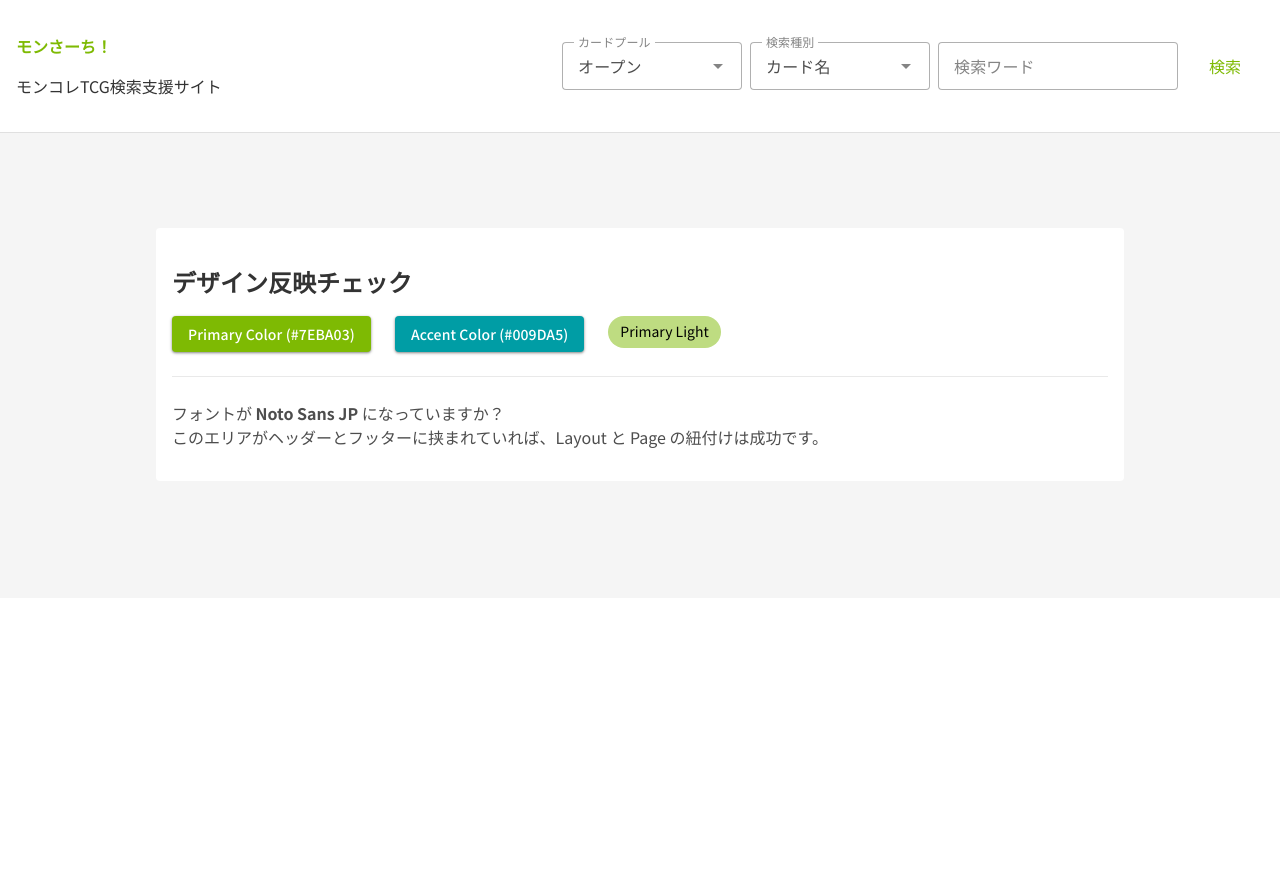
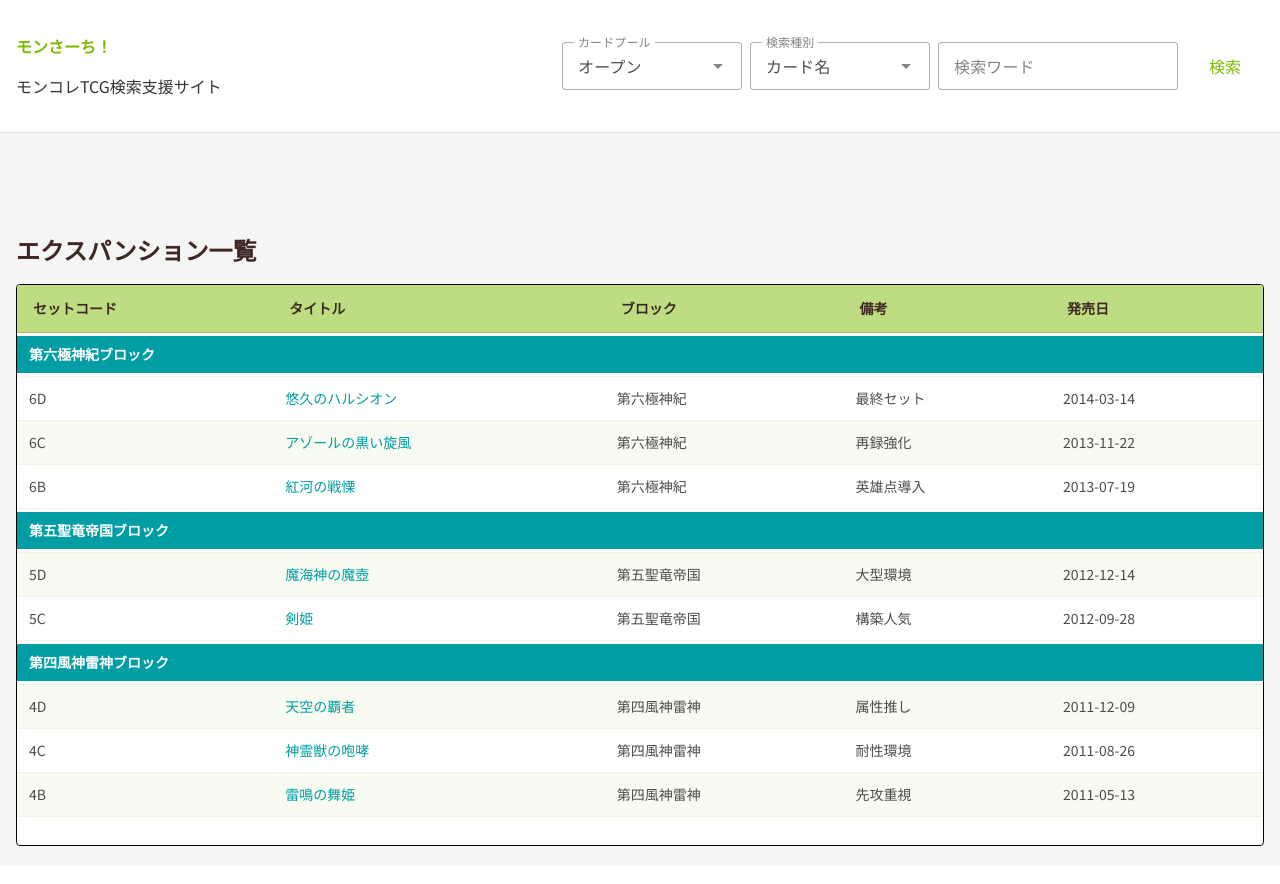
Before and after one commit to Oosunakun/monsearch, a Nuxt app: page / in a window 1280 px wide. Shown: the top 884 px of the page. Before the commit the page ends 800 px from the top, so only its background shows below. Built offline with nearby package versions, Linux system fonts and the light colour scheme.

Commit message:
add: vueファイルへの変換（index.html）

```diff
--- a/app/pages/index.vue
+++ b/app/pages/index.vue
@@ -1,32 +1,155 @@
+<script setup lang="ts">
+type ExpansionBase = {
+  id: string
+  kind: 'item'
+  setCode: string
+  title: string
+  block: string
+  note: string
+  releaseDate: string
+  zebra: boolean
+}
+
+type ExpansionSection = {
+  id: string
+  kind: 'section'
+  sectionTitle: string
+}
+
+type ExpansionRow = ExpansionBase | ExpansionSection
+
+type ExpansionSource = {
+  sectionTitle: string
+  rows: Omit<ExpansionBase, 'kind' | 'zebra'>[]
+}
+
+const headers = [
+  { title: 'セットコード', key: 'setCode', sortable: false },
+  { title: 'タイトル', key: 'title', sortable: false },
+  { title: 'ブロック', key: 'block', sortable: false },
+  { title: '備考', key: 'note', sortable: false },
+  { title: '発売日', key: 'releaseDate', sortable: false }
+]
+
+const sources: ExpansionSource[] = [
+  {
+    sectionTitle: '第六極神紀ブロック',
+    rows: [
+      { id: '6d', setCode: '6D', title: '悠久のハルシオン', block: '第六極神紀', note: '最終セット', releaseDate: '2014-03-14' },
+      { id: '6c', setCode: '6C', title: 'アゾールの黒い旋風', block: '第六極神紀', note: '再録強化', releaseDate: '2013-11-22' },
+      { id: '6b', setCode: '6B', title: '紅河の戦慄', block: '第六極神紀', note: '英雄点導入', releaseDate: '2013-07-19' }
+    ]
+  },
+  {
+    sectionTitle: '第五聖竜帝国ブロック',
+    rows: [
+      { id: '5d', setCode: '5D', title: '魔海神の魔壺', block: '第五聖竜帝国', note: '大型環境', releaseDate: '2012-12-14' },
+      { id: '5c', setCode: '5C', title: '剣姫', block: '第五聖竜帝国', note: '構築人気', releaseDate: '2012-09-28' }
+    ]
+  },
+  {
+    sectionTitle: '第四風神雷神ブロック',
+    rows: [
+      { id: '4d', setCode: '4D', title: '天空の覇者', block: '第四風神雷神', note: '属性推し', releaseDate: '2011-12-09' },
+      { id: '4c', setCode: '4C', title: '神霊獣の咆哮', block: '第四風神雷神', note: '耐性環境', releaseDate: '2011-08-26' },
+      { id: '4b', setCode: '4B', title: '雷鳴の舞姫', block: '第四風神雷神', note: '先攻重視', releaseDate: '2011-05-13' }
+    ]
+  }
+]
+
+const tableRows = computed<ExpansionRow[]>(() => {
+  const rows: ExpansionRow[] = []
+  let itemIndex = 0
+
+  for (const source of sources) {
+    rows.push({
+      id: `section-${source.sectionTitle}`,
+      kind: 'section',
+      sectionTitle: source.sectionTitle
+    })
+
+    for (const entry of source.rows) {
+      rows.push({
+        ...entry,
+        kind: 'item',
+        zebra: itemIndex % 2 === 1
+      })
+      itemIndex += 1
+    }
+  }
+
+  return rows
+})
+</script>
+
 <template>
-    <v-container>
-      <v-row>
-        <v-col cols="12">
-          <v-card variant="flat" class="pa-4">
-            <h2 class="text-h5 mb-4" :style="{ color: '#333333' }">
-              デザイン反映チェック
-            </h2>
+  <section>
+    <h2 class="text-h4 font-weight-bold mb-4" style="color: #3E2723;">
+      エクスパンション一覧
+    </h2>
 
-            <v-row>
-              <v-col cols="auto">
-                <v-btn color="primary">Primary Color (#7EBA03)</v-btn>
-              </v-col>
-              <v-col cols="auto">
-                <v-btn color="accent">Accent Color (#009DA5)</v-btn>
-              </v-col>
-              <v-col cols="auto">
-                <v-chip color="primary-light" variant="flat">Primary Light</v-chip>
-              </v-col>
-            </v-row>
+    <v-card variant="outlined">
+      <v-data-table
+        :headers="headers"
+        :items="tableRows"
+        item-value="id"
+        fixed-header
+        height="560"
+        density="comfortable"
+        hide-default-footer
+        items-per-page="-1"
+        class="expansion-table"
+      >
+        <template #item="{ item }">
+          <tr v-if="item.kind === 'section'" class="expansion-table__section-row">
+            <td :colspan="headers.length" class="pa-0">
+              <v-sheet color="accent" class="px-3 py-2 text-white font-weight-bold">
+                {{ item.sectionTitle }}
+              </v-sheet>
+            </td>
+          </tr>
+          <tr
+            v-else
+            class="expansion-table__item-row"
+            :class="{ 'expansion-table__item-row--zebra': item.zebra }"
+          >
+            <td class="px-3 py-2">{{ item.setCode }}</td>
+            <td class="px-3 py-2">
+              <span class="text-accent">{{ item.title }}</span>
+            </td>
+            <td class="px-3 py-2">{{ item.block }}</td>
+            <td class="px-3 py-2">{{ item.note }}</td>
+            <td class="px-3 py-2">{{ item.releaseDate }}</td>
+          </tr>
+        </template>
+      </v-data-table>
+    </v-card>
+  </section>
+</template>
 
-            <v-divider class="my-6"></v-divider>
+<style scoped>
+.expansion-table :deep(thead th) {
+  position: sticky;
+  top: 0;
+  z-index: 2;
+  background: rgb(var(--v-theme-secondary));
+  color: #3e2723;
+  font-weight: 700;
+}
 
-            <p class="text-body-1">
-              フォントが <strong>Noto Sans JP</strong> になっていますか？<br>
-              このエリアがヘッダーとフッターに挟まれていれば、Layout と Page の紐付けは成功です。
-            </p>
-          </v-card>
-        </v-col>
-      </v-row>
-    </v-container>
-  </template>
+.expansion-table :deep(tbody tr td) {
+  border-bottom: 1px solid #eef3e4;
+}
+
+.expansion-table__item-row--zebra td {
+  background: #f8fbf1;
+}
+
+.expansion-table__item-row:hover td {
+  background: #eef7e3;
+}
+
+.expansion-table__section-row td {
+  border-bottom: none;
+}
+</style>
```
